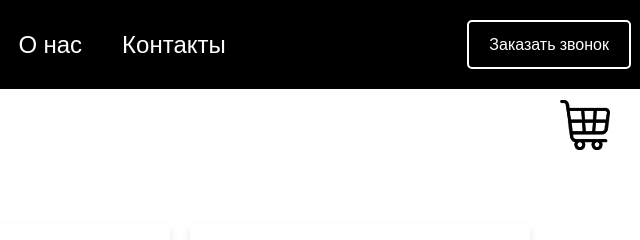
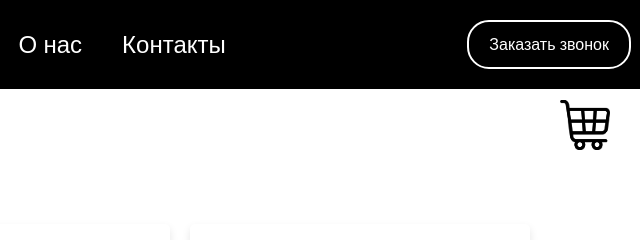
Before and after one commit to lopezdeniz/mycart2, a plain HTML site: page index.html in a window 1280 px wide. Shown: the top 240 px of the page, 640-1280 px from the left. Drawn offline with Linux system fonts and the light colour scheme.

```diff
--- a/style.css
+++ b/style.css
@@ -129,7 +129,7 @@ body {
     color: white;
     border: 2px solid white;
     padding: 10px 20px;
-    border-radius: 5px;
+    border-radius: 22px;
     text-decoration: none;
     margin: 0 9px 0 0;
 }
```
